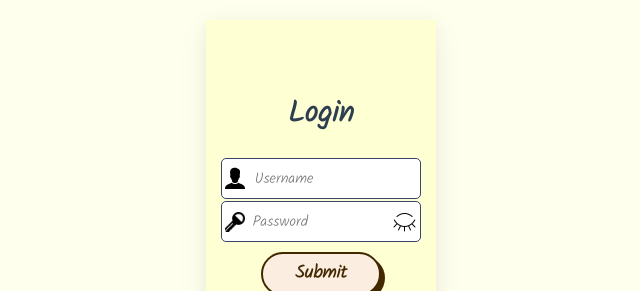
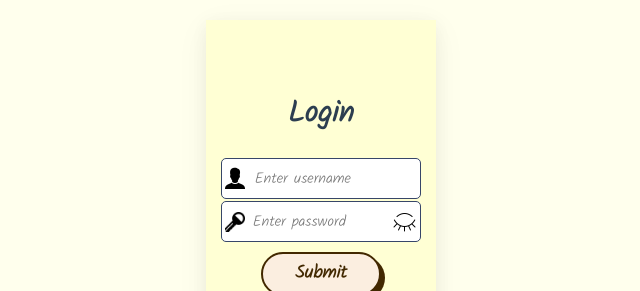
Before and after one commit to notarious2/VueToDoApp, a Vue app: page /login in a window 1280 px wide. Shown: the top 291 px of the page, without its empty margins (329-969 px from the left). Built offline with nearby package versions, Linux system fonts and the light colour scheme; no server answers.

Commit message:
changed login placeholders

```diff
--- a/src/pages/TheLogin.vue
+++ b/src/pages/TheLogin.vue
@@ -6,7 +6,7 @@
         <img src="@/assets/register/user.png" alt="user" class="user-img" />
         <input
           type="text"
-          placeholder="Username"
+          placeholder="Enter username"
           name="uname"
           required
           v-model="username"
@@ -23,7 +23,7 @@
         <input
           id="inline-input"
           :type="passwordType"
-          placeholder="Password"
+          placeholder="Enter password"
           name="psw"
           required
           v-model="password"
```
